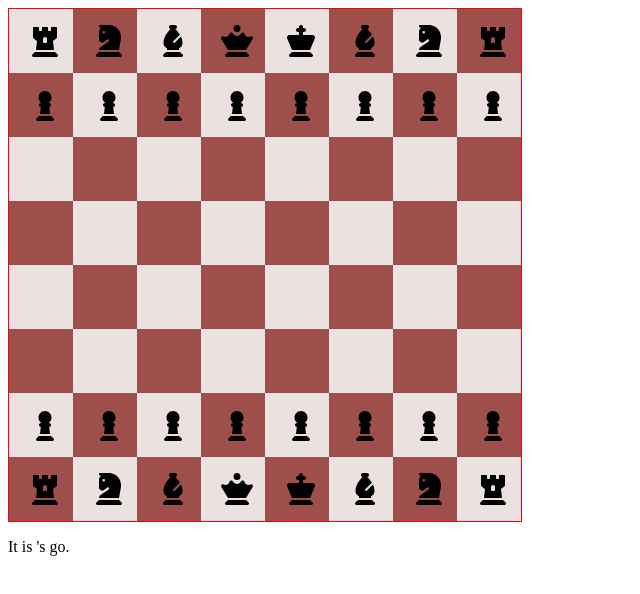
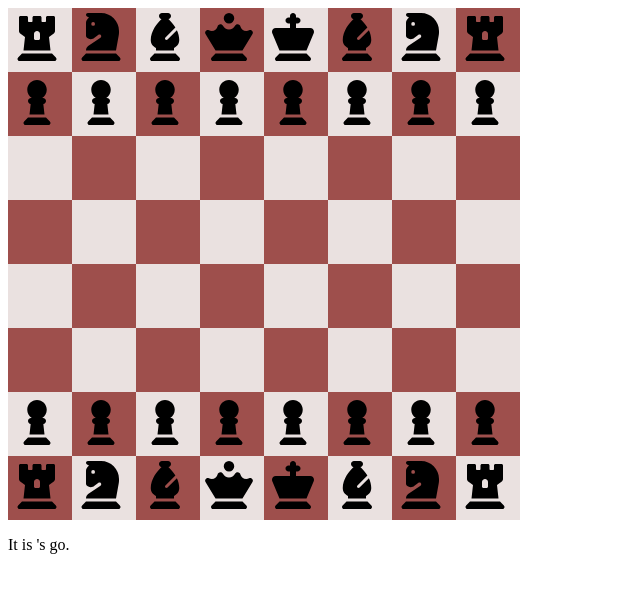
Before and after one commit to andersonmemory/chess-js-aprendendo, a plain HTML site: page index.html in a window 1280 px wide. Shown: the whole page, without its empty margins (0-640 px from the left). Drawn offline with Linux system fonts and the light colour scheme.

Commit message:
another attempt to center pieces in each square

```diff
--- a/styles.css
+++ b/styles.css
@@ -1,22 +1,22 @@
 #gameBoard {
   display: flex;
   flex-wrap: wrap;
-  border: 1px solid red;
   width: 512px;
 }
 
-#gameBoard .piece {
-  display: flex;
-  height: 32px;
-  margin-left: 8px;
+.square svg {
+  width: 48px;
+  height: 48px;
+  margin: 5px;
+  position: relative;
+  z-index: 9;
 }
 
 .square {
-  display: flex;
   height: 64px;
   width: 64px;
-  justify-content: center;
-  align-items: center;
+  position: relative;
+  z-index: -9;
 }
 
 .black-square {
```
